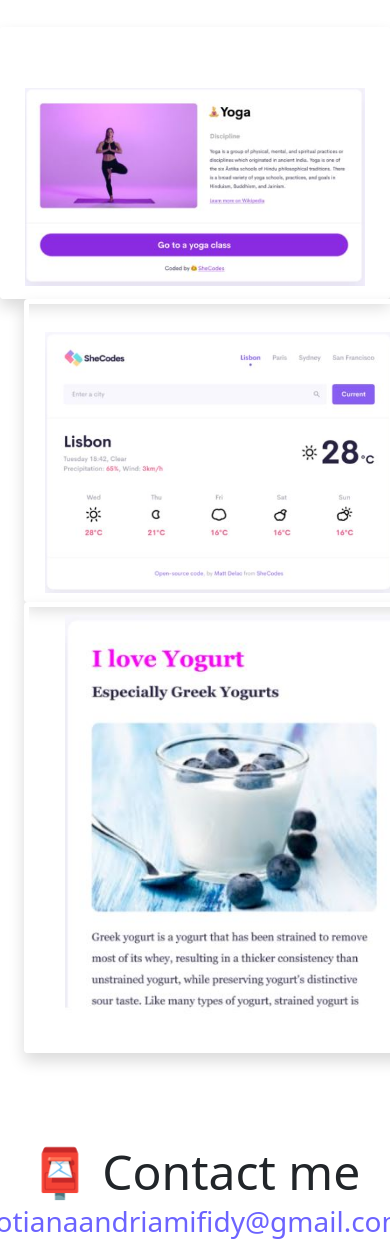
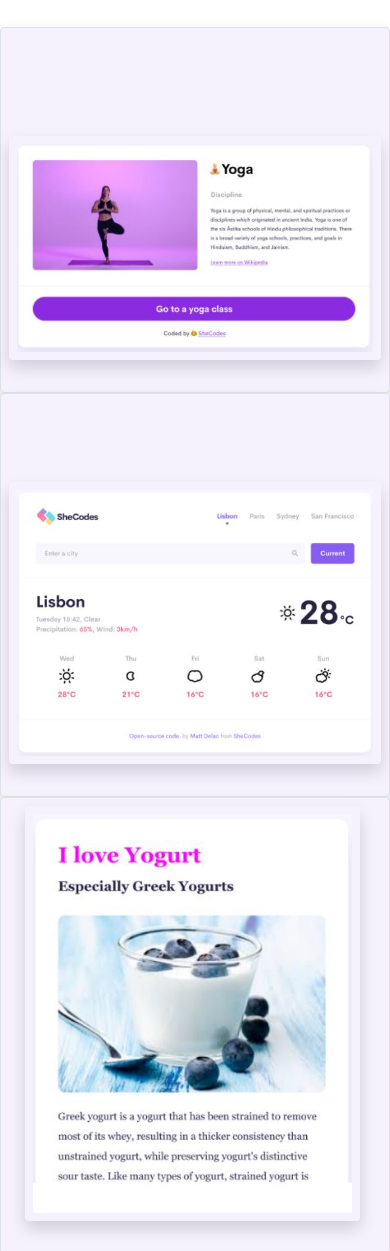
Before and after one commit to ZoTiana/SEO, a plain HTML site: page about.html in a window 390 px wide. Shown: the part 583-1834 px from the top of the page. Drawn offline with nearby package versions, Linux system fonts and the light colour scheme.

Commit message:
trying to make about.html responsive

```diff
--- a/about.html
+++ b/about.html
@@ -62,25 +62,25 @@
     </div>
     <div class="container">
       <div class="row">
-        <div
-          class="col-sm-4 shadow rounded yoga-container border border-5 border-white"
-        >
-          <img src="images/Yoga.JPG" class="img-fluid p-2 mt-5 yoga-about" />
+        <div class="col-sm-4 p-2 shadow rounded border yoga-grid">
+          <img
+            src="images/Yoga.JPG"
+            class="img-fluid p-2 mb-4 shadow rounded yoga-about"
+            alt="yoga"
+          />
         </div>
-        <div
-          class="col-sm-4 shadow rounded ms-4 weather-app-container border border-5 border-white"
-        >
+        <div class="col-sm-4 p-2 shadow rounded border weather-app-grid">
           <img
             src="images/Weather_app.JPG"
-            class="img-fluid p-1 mt-4 weather-app-about"
+            class="img-fluid p-2 mb-4 shadow rounded weather-app-about"
+            alt="weather-app"
           />
         </div>
-        <div
-          class="col-sm-4 shadow rounded ms-4 yogurt-container border border-5 border-white"
-        >
+        <div class="col-sm-4 p-2 shadow rounded border yogurt-grid">
           <img
             src="images/Yogurt.JPG"
-            class="img-fluid p-2 ms-3 me-1 yogurt-about"
+            class="img-fluid p-2 ms-3 mb-4 shadow rounded yogurt-about"
+            alt="yogurt"
           />
         </div>
       </div>
--- a/style.css
+++ b/style.css
@@ -102,6 +102,24 @@ p {
 .contact {
   margin: 90px 0;
 }
+.yoga-grid,
+.weather-app-grid,
+.yogurt-grid {
+  background: var(--secondary-color);
+}
+.yoga-about {
+  background: var(--secondary-color);
+  display: block;
+  margin: 100px 0;
+  width: 500px;
+}
+.weather-app-about {
+  display: block;
+  margin: 80px 0;
+}
+.yogurt-about {
+  width: 90%;
+}
 @media (max-width: 768px) {
   .yoga-button,
   .weather-app-button,
@@ -109,41 +127,4 @@ p {
     display: block;
     text-align: center;
   }
-  /*.yoga-container,
-  .weather-app-container,
-  .yogurt-container {
-    background: red;
-    width: 100%;
-    height: 380px;
-  }
-  .weather-app-container {
-    margin: 18px 50px;
-  }
-  .weather-app-container,
-  .yogurt-container {
-    margin-top: 18px;
-  }
-  .yoga-container {
-  }
-  .yoga-about,
-  .weather-app-about {
-    display: block;
-    margin: 0 auto;
-    width: 90%;
-  }
-  .yoga-about {
-  }*/
 }
-/*@media (min-width: 769px) {
-  .yoga-container,
-  .weather-app-container,
-  .yogurt-container {
-    background: var(--secondary-color);
-    border-radius: 5px;
-    height: 360px;
-    width: 350px;
-  }
-  .yogurt-about {
-    height: 360px;
-  }
-}*/
```
